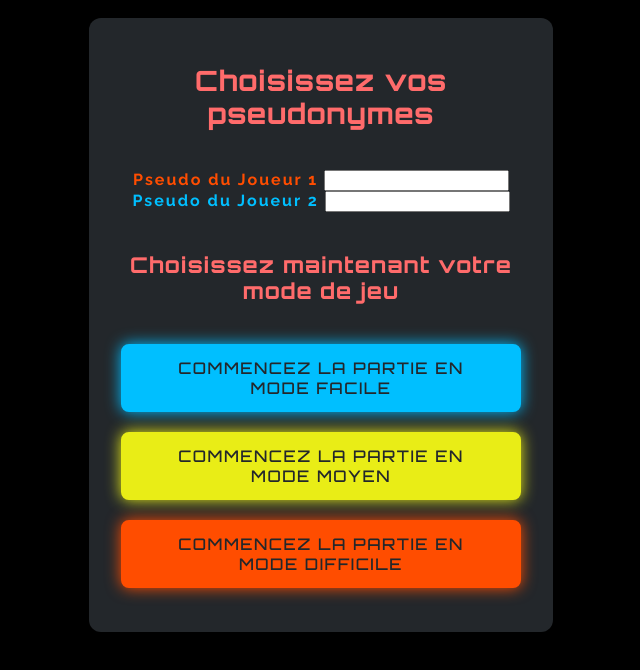
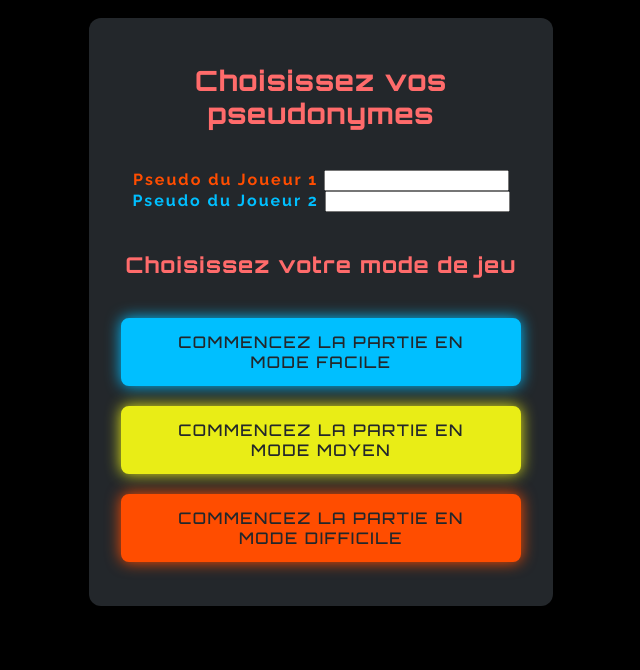
Before and after one commit to guiarthur7/Power4-ArthurGUILLAUME, a plain HTML site: page index.html in a window 1280 px wide. Shown: the part 112-782 px from the top of the page, without its empty margins (319-959 px from the left). Drawn offline with Linux system fonts and the light colour scheme.

Commit message:
ajout message

```diff
--- a/index.html
+++ b/index.html
@@ -31,7 +31,7 @@
             <div class="choix-mode">
 
                 <div class="textechoix">
-                    <h3>Choisissez maintenant votre mode de jeu</h3>
+                    <h3>Choisissez votre mode de jeu</h3>
                 </div>
 
                 <button class="bouton" formaction="/powerfacile.html">Commencez la partie en mode facile</button>
```
